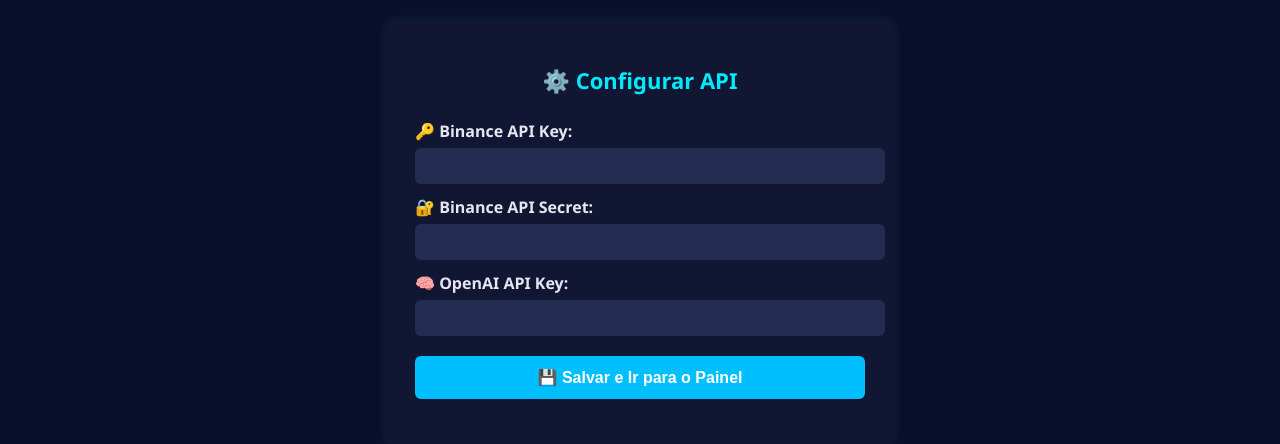
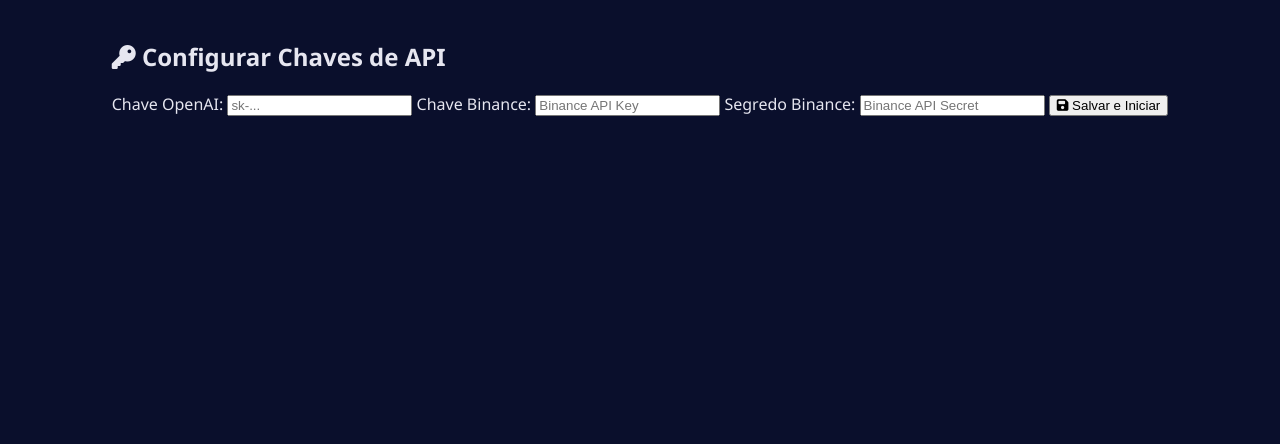
Before and after one commit to Claratrade33/Clara-verse, a Flask app: template templates/configurar.html in a window 1280 px wide. Shown: the top 444 px of the page. Run offline with Flask 3, Linux system fonts and the light colour scheme; the template is opened without the code that fills it, so the values that code supplies are empty; some libraries are stand-ins or nearby versions.

Commit message:
Atualizar o configurar.html

```diff
--- a/templates/configurar.html
+++ b/templates/configurar.html
@@ -2,65 +2,56 @@
 <html lang="pt-br">
 <head>
     <meta charset="UTF-8">
-  <title>Configurar API • ClaraVerse</title>
-  <link rel="stylesheet" href="{{ url_for('static', filename='style.css') }}">
-  <script src="{{ url_for('static', filename='dashboard.js') }}" defer></script>
+    <title>ClaraVerse - Configurar API</title>
+    <link rel="stylesheet" href="/static/style.css">
+    <script src="https://kit.fontawesome.com/a2d9a66df8.js" crossorigin="anonymous"></script>
 </head>
 <body class="configurar-body">
-  <div class="configurar-container">
-    <h1>⚙️ Configurar API</h1>
+    <div class="container-config">
+        <h2><i class="fas fa-key"></i> Configurar Chaves de API</h2>
 
-    <label for="binance_api_key">🔑 Binance API Key:</label>
-    <input type="text" id="binance_api_key" value="{{ chaves['binance_api_key'] }}">
+        <div id="formulario">
+            <label for="openaiKey">Chave OpenAI:</label>
+            <input type="password" id="openaiKey" placeholder="sk-...">
 
-    <label for="binance_api_secret">🔐 Binance API Secret:</label>
-    <input type="text" id="binance_api_secret" value="{{ chaves['binance_api_secret'] }}">
+            <label for="binanceKey">Chave Binance:</label>
+            <input type="password" id="binanceKey" placeholder="Binance API Key">
 
-    <label for="openai_api_key">🧠 OpenAI API Key:</label>
-    <input type="text" id="openai_api_key" value="{{ chaves['openai_api_key'] }}">
+            <label for="binanceSecret">Segredo Binance:</label>
+            <input type="password" id="binanceSecret" placeholder="Binance API Secret">
 
-    <button onclick="salvarChaves()">
-      💾 Salvar e Ir para o Painel
+            <button id="salvarBtn">
+                <i class="fas fa-save"></i> Salvar e Iniciar
             </button>
+        </div>
 
-    <p id="status-chaves" class="status-sucesso"></p>
+        <div id="mensagem" class="mensagem-sucesso" style="display: none;">
+            ✅ Chaves salvas com sucesso! Redirecionando...
+        </div>
     </div>
 
     <script>
-    function salvarChaves() {
-      const binance_api_key = document.getElementById("binance_api_key").value;
-      const binance_api_secret = document.getElementById("binance_api_secret").value;
-      const openai_api_key = document.getElementById("openai_api_key").value;
+        document.getElementById("salvarBtn").addEventListener("click", function () {
+            const openaiKey = document.getElementById("openaiKey").value;
+            const binanceKey = document.getElementById("binanceKey").value;
+            const binanceSecret = document.getElementById("binanceSecret").value;
 
             fetch("/salvar_chaves", {
                 method: "POST",
-        headers: {
-          "Content-Type": "application/json"
-        },
-        body: JSON.stringify({
-          binance_api_key,
-          binance_api_secret,
-          openai_api_key
+                headers: { 'Content-Type': 'application/json' },
+                body: JSON.stringify({ openaiKey, binanceKey, binanceSecret })
             })
-      })
-        .then(response => response.json())
+            .then(res => res.json())
             .then(data => {
-          if (data.status === "sucesso") {
-            document.getElementById("status-chaves").innerText = "✅ Chaves salvas com sucesso!";
-
-            // Esconde os campos após salvar
-            document.getElementById("binance_api_key").style.display = "none";
-            document.getElementById("binance_api_secret").style.display = "none";
-            document.getElementById("openai_api_key").style.display = "none";
-
+                if (data.status === "ok") {
+                    document.getElementById("formulario").style.display = "none";
+                    document.getElementById("mensagem").style.display = "block";
                     setTimeout(() => {
                         window.location.href = "/painel";
-            }, 1500);
-          } else {
-            document.getElementById("status-chaves").innerText = "❌ Erro ao salvar chaves.";
+                    }, 2000);
                 }
             });
-    }
+        });
     </script>
 </body>
 </html>
```
Lines whose indentation alone changed are shown as unchanged.
